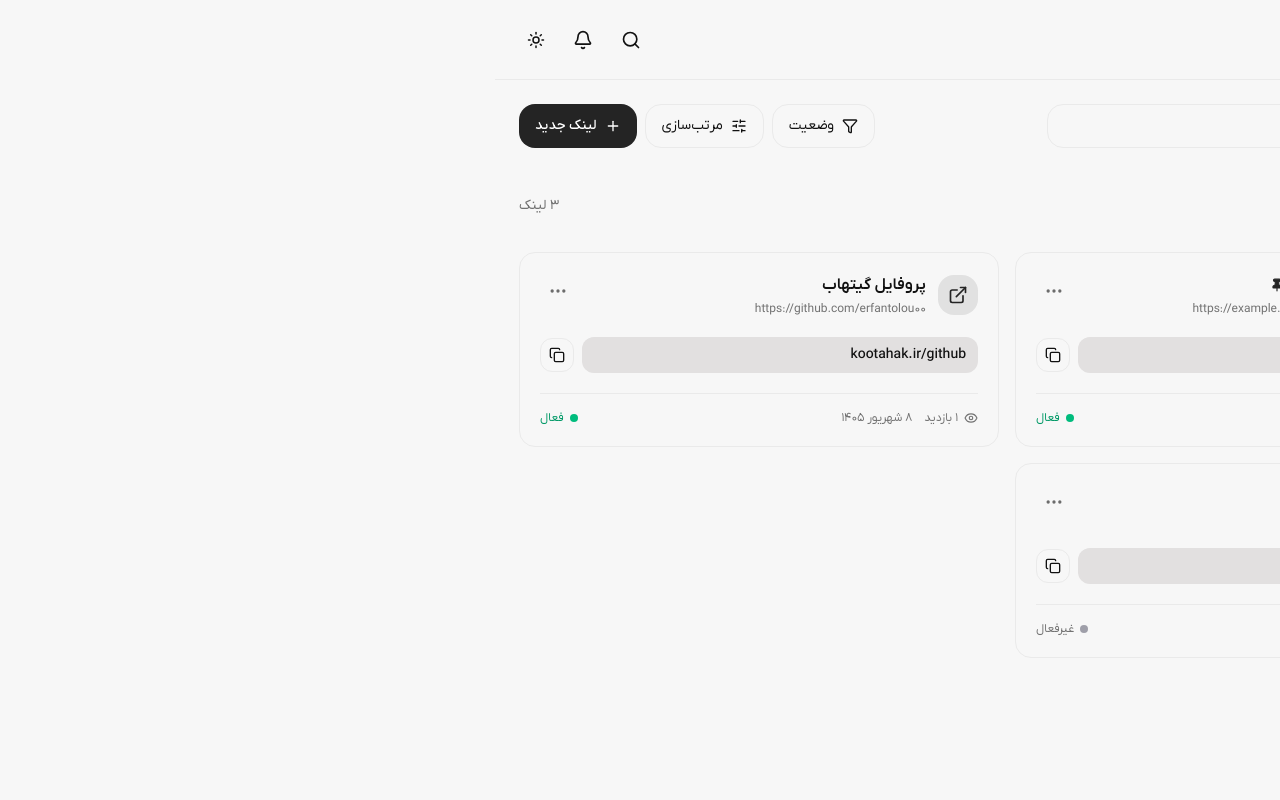
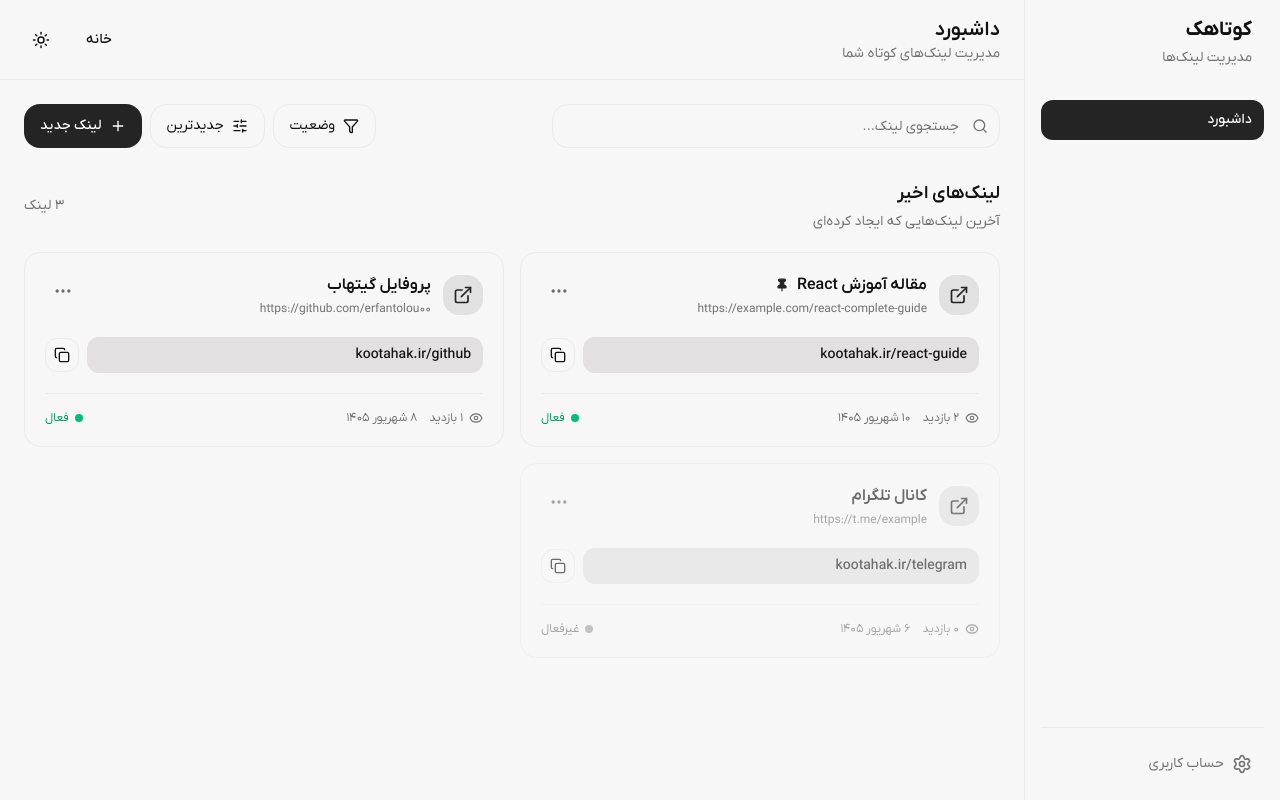
Before and after one commit to Mahdi-heydari/kootahak, a Next.js app in the folder frontend/: page /dashboard in a window 1280 px wide. Built offline with nearby package versions, Linux system fonts and the light colour scheme.

Commit message:
feat(dashboard): enhance layout with header, improve link management UI, and update sidebar functionality

```diff
--- a/frontend/src/app/(dashboard)/dashboard/page.tsx
+++ b/frontend/src/app/(dashboard)/dashboard/page.tsx
@@ -1,4 +1,3 @@
-import DashboardHeader from "@/components/dashboard/DashboardHeader";
 import LinkToolbar from "@/components/dashboard/LinkToolbar";
 import LinkList from "@/components/dashboard/LinkList";
 
@@ -6,14 +5,10 @@ import { mockLinks } from "@/contents/dashboard";
 
 export default function DashboardPage() {
   return (
-    <div>
-      <DashboardHeader />
+    <div className="space-y-8 p-6">
+      <LinkToolbar />
 
-      <main className="space-y-8 p-6">
-        <LinkToolbar />
-
-        <LinkList links={mockLinks} />
-      </main>
+      <LinkList links={mockLinks} />
     </div>
   );
 }
--- a/frontend/src/app/(dashboard)/layout.tsx
+++ b/frontend/src/app/(dashboard)/layout.tsx
@@ -1,5 +1,6 @@
 import { ReactNode } from "react";
 import { DashboardSidebar } from "@/components/dashboard/DashboardSidebar";
+import DashboardHeader from "@/components/dashboard/DashboardHeader";
 
 interface DashboardLayoutProps {
   children: ReactNode;
@@ -7,10 +8,12 @@ interface DashboardLayoutProps {
 
 export default function DashboardLayout({ children }: DashboardLayoutProps) {
   return (
-    <div className="flex min-h-screen bg-background">
+    <div className="flex h-screen overflow-hidden bg-background">
       <DashboardSidebar />
-
-      <main className="flex-1">{children}</main>
+      <div className="flex flex-1 flex-col overflow-hidden">
+        <DashboardHeader />
+        <main className="flex-1 overflow-y-auto">{children}</main>
+      </div>
     </div>
   );
 }
--- a/frontend/src/app/(dashboard)/links/page.tsx
+++ b/frontend/src/app/(dashboard)/links/page.tsx
@@ -4,7 +4,7 @@ import { mockLinks } from "@/contents/dashboard";
 
 export default function LinksPage() {
   return (
-    <main className="space-y-8 p-6">
+    <div className="space-y-8 p-6">
       <div>
         <h1 className="text-2xl font-bold">لینک‌های من</h1>
 
@@ -16,6 +16,6 @@ export default function LinksPage() {
       <LinkToolbar />
 
       <LinkList links={mockLinks} />
-    </main>
+    </div>
   );
 }
--- a/frontend/src/app/(dashboard)/settings/page.tsx
+++ b/frontend/src/app/(dashboard)/settings/page.tsx
@@ -1,6 +1,5 @@
 "use client";
 
-import { useState } from "react";
 import { useForm } from "react-hook-form";
 import { z } from "zod";
 import { zodResolver } from "@hookform/resolvers/zod";
@@ -25,26 +24,17 @@ type ProfileForm = z.infer<typeof profileSchema>;
 type PasswordForm = z.infer<typeof passwordSchema>;
 
 export default function SettingsPage() {
-  const [avatarPreview, setAvatarPreview] = useState<string | null>(null);
-
   const profileForm = useForm<ProfileForm>({
     resolver: zodResolver(profileSchema),
-    defaultValues: { name: "", email: "" }, // بعداً از user واقعی
+    defaultValues: { name: "", email: "" },
   });
 
   const passwordForm = useForm<PasswordForm>({
     resolver: zodResolver(passwordSchema),
   });
 
-  const onAvatarChange = (e: React.ChangeEvent<HTMLInputElement>) => {
-    const file = e.target.files?.[0];
-    if (!file) return;
-    setAvatarPreview(URL.createObjectURL(file));
-    // بعداً آپلود به API
-  };
-
   return (
-    <main className="mx-auto max-w-2xl space-y-10 p-6">
+    <div className="mx-auto max-w-2xl space-y-10 p-6">
       <div>
         <h1 className="text-2xl font-bold">تنظیمات</h1>
         <p className="mt-1 text-sm text-muted-foreground">
@@ -52,111 +42,44 @@ export default function SettingsPage() {
         </p>
       </div>
 
-      {/* عکس پروفایل */}
-      <section className="rounded-2xl border p-6 space-y-4">
-        <h2 className="font-semibold">عکس پروفایل</h2>
-        <div className="flex items-center gap-4">
-          <div className="size-20 overflow-hidden rounded-full bg-muted">
-            {avatarPreview ? (
-              <img src={avatarPreview} alt="avatar" className="size-full object-cover" />
-            ) : (
-              <div className="flex size-full items-center justify-center text-muted-foreground">
-                بدون عکس
-              </div>
-            )}
-          </div>
-          <label className="cursor-pointer rounded-lg border px-4 py-2 text-sm hover:bg-muted">
-            انتخاب عکس
-            <input type="file" accept="image/*" className="hidden" onChange={onAvatarChange} />
-          </label>
-        </div>
-      </section>
-
-      {/* اطلاعات پروفایل */}
+      {/* اطلاعات حساب */}
       <section className="rounded-2xl border p-6 space-y-4">
         <h2 className="font-semibold">اطلاعات حساب</h2>
-        <form
-          onSubmit={profileForm.handleSubmit((data) => {
-            console.log("profile", data);
-            // API update profile
-          })}
-          className="space-y-4"
-        >
+        <form onSubmit={profileForm.handleSubmit((data) => { console.log("profile", data); })} className="space-y-4">
           <div>
             <label className="text-sm">نام</label>
-            <input
-              {...profileForm.register("name")}
-              className="mt-1 w-full rounded-lg border bg-background px-3 py-2"
-            />
-            {profileForm.formState.errors.name && (
-              <p className="mt-1 text-sm text-red-500">
-                {profileForm.formState.errors.name.message}
-              </p>
-            )}
+            <input {...profileForm.register("name")} className="mt-1 w-full rounded-lg border bg-background px-3 py-2" />
+            {profileForm.formState.errors.name && <p className="mt-1 text-sm text-red-500">{profileForm.formState.errors.name.message}</p>}
           </div>
           <div>
             <label className="text-sm">ایمیل</label>
-            <input
-              type="email"
-              {...profileForm.register("email")}
-              className="mt-1 w-full rounded-lg border bg-background px-3 py-2"
-            />
-            {profileForm.formState.errors.email && (
-              <p className="mt-1 text-sm text-red-500">
-                {profileForm.formState.errors.email.message}
-              </p>
-            )}
+            <input type="email" {...profileForm.register("email")} className="mt-1 w-full rounded-lg border bg-background px-3 py-2" />
+            {profileForm.formState.errors.email && <p className="mt-1 text-sm text-red-500">{profileForm.formState.errors.email.message}</p>}
           </div>
-          <button type="submit" className="rounded-lg bg-primary px-4 py-2 text-primary-foreground">
-            ذخیره تغییرات
-          </button>
+          <button type="submit" className="rounded-lg bg-primary px-4 py-2 text-primary-foreground">ذخیره تغییرات</button>
         </form>
       </section>
 
       {/* تغییر رمز */}
       <section className="rounded-2xl border p-6 space-y-4">
         <h2 className="font-semibold">تغییر رمز عبور</h2>
-        <form
-          onSubmit={passwordForm.handleSubmit((data) => {
-            console.log("password", data);
-            // API change password
-          })}
-          className="space-y-4"
-        >
+        <form onSubmit={passwordForm.handleSubmit((data) => { console.log("password", data); })} className="space-y-4">
           <div>
             <label className="text-sm">رمز فعلی</label>
-            <input
-              type="password"
-              {...passwordForm.register("currentPassword")}
-              className="mt-1 w-full rounded-lg border bg-background px-3 py-2"
-            />
+            <input type="password" {...passwordForm.register("currentPassword")} className="mt-1 w-full rounded-lg border bg-background px-3 py-2" />
           </div>
           <div>
             <label className="text-sm">رمز جدید</label>
-            <input
-              type="password"
-              {...passwordForm.register("newPassword")}
-              className="mt-1 w-full rounded-lg border bg-background px-3 py-2"
-            />
+            <input type="password" {...passwordForm.register("newPassword")} className="mt-1 w-full rounded-lg border bg-background px-3 py-2" />
           </div>
           <div>
             <label className="text-sm">تکرار رمز جدید</label>
-            <input
-              type="password"
-              {...passwordForm.register("confirmPassword")}
-              className="mt-1 w-full rounded-lg border bg-background px-3 py-2"
-            />
-            {passwordForm.formState.errors.confirmPassword && (
-              <p className="mt-1 text-sm text-red-500">
-                {passwordForm.formState.errors.confirmPassword.message}
-              </p>
-            )}
+            <input type="password" {...passwordForm.register("confirmPassword")} className="mt-1 w-full rounded-lg border bg-background px-3 py-2" />
+            {passwordForm.formState.errors.confirmPassword && <p className="mt-1 text-sm text-red-500">{passwordForm.formState.errors.confirmPassword.message}</p>}
           </div>
-          <button type="submit" className="rounded-lg bg-primary px-4 py-2 text-primary-foreground">
-            تغییر رمز
-          </button>
+          <button type="submit" className="rounded-lg bg-primary px-4 py-2 text-primary-foreground">تغییر رمز</button>
         </form>
       </section>
-    </main>
+    </div>
   );
 }
--- a/frontend/src/components/dashboard/DashboardHeader.tsx
+++ b/frontend/src/components/dashboard/DashboardHeader.tsx
@@ -1,6 +1,6 @@
 "use client";
 
-import { Bell, Search } from "lucide-react";
+import Link from "next/link";
 import ThemeToggle from "../ui/theme-toggle";
 
 export default function DashboardHeader() {
@@ -14,21 +14,12 @@ export default function DashboardHeader() {
       </div>
 
       <div className="flex items-center gap-3">
-        <button
-          type="button"
-          className="rounded-lg p-2 transition hover:bg-muted"
-          aria-label="جستجو"
+        <Link
+          href="/"
+          className="rounded-lg px-4 py-2 text-sm font-medium transition hover:bg-muted"
         >
-          <Search className="size-5" />
-        </button>
-
-        <button
-          type="button"
-          className="rounded-lg p-2 transition hover:bg-muted"
-          aria-label="اعلان‌ها"
-        >
-          <Bell className="size-5" />
-        </button>
+          خانه
+        </Link>
 
         <ThemeToggle />
       </div>
--- a/frontend/src/components/dashboard/DashboardSidebar.tsx
+++ b/frontend/src/components/dashboard/DashboardSidebar.tsx
@@ -20,7 +20,7 @@ export function DashboardSidebar() {
       <nav className="flex-1">
         <ul className="space-y-1">
           {sidebarItems.map((item) => {
-            const isActive = pathname === item.href;
+            const isActive = pathname.startsWith(item.href);
 
             return (
               <li key={item.href}>
@@ -44,9 +44,10 @@ export function DashboardSidebar() {
       <div className="border-t pt-4">
         <Link
           href="/settings"
-          className="block rounded-lg px-3 py-2.5 text-sm text-muted-foreground transition-colors hover:bg-muted hover:text-foreground"
+          className="flex items-center gap-2 rounded-lg px-3 py-2.5 text-sm text-muted-foreground transition-colors hover:bg-muted hover:text-foreground"
         >
-          <Settings />
+          <Settings className="size-5" />
+          <span>حساب کاربری</span>
         </Link>
       </div>
     </aside>
--- a/frontend/src/components/dashboard/LinkCard.tsx
+++ b/frontend/src/components/dashboard/LinkCard.tsx
@@ -1,24 +1,46 @@
 "use client";
 
-import { Copy, ExternalLink, Eye, MoreHorizontal, Pin } from "lucide-react";
+import { useState, useRef, useEffect } from "react";
+import { Copy, ExternalLink, Eye, MoreHorizontal, Pin, Pencil, Trash2, ToggleLeft } from "lucide-react";
 
-import type { LinkData } from "@/types/links";
+import type { Link } from "@/types/links";
 import Link from "next/link";
 
 interface LinkCardProps {
-  link: LinkData;
+  link: Link;
 }
 
 export default function LinkCard({ link }: LinkCardProps) {
+  const [menuOpen, setMenuOpen] = useState(false);
+  const [modal, setModal] = useState<{ type: "delete" | "toggle"; linkId: number } | null>(null);
+  const menuRef = useRef<HTMLDivElement>(null);
+
   const shortUrl = `kootahak.ir/${link.shortCode}`;
 
   const formattedDate = new Intl.DateTimeFormat("fa-IR", {
     dateStyle: "medium",
   }).format(new Date(link.createdAt));
 
+  useEffect(() => {
+    function handleClickOutside(e: MouseEvent) {
+      if (menuRef.current && !menuRef.current.contains(e.target as Node)) {
+        setMenuOpen(false);
+      }
+    }
+    document.addEventListener("mousedown", handleClickOutside);
+    return () => document.removeEventListener("mousedown", handleClickOutside);
+  }, []);
+
   return (
+    <>
       <Link href={`/dashboard/analytics/${link.id}`} className="block">
-      <article className="group rounded-2xl border bg-background p-5 transition-all hover:-translate-y-0.5 hover:border-primary/30 hover:shadow-md">
+        <article
+          className={`group rounded-2xl border bg-background p-5 transition-all ${
+            !link.isActive
+              ? "opacity-60 grayscale hover:opacity-70"
+              : "hover:-translate-y-0.5 hover:border-primary/30 hover:shadow-md"
+          }`}
+        >
           {/* Header */}
           <div className="flex items-start justify-between gap-3">
             <div className="flex min-w-0 items-center gap-3">
@@ -41,6 +63,7 @@ export default function LinkCard({ link }: LinkCardProps) {
               </div>
             </div>
 
+            <div className="relative" ref={menuRef}>
               <button
                 type="button"
                 className="shrink-0 rounded-lg p-2 opacity-60 transition hover:bg-muted hover:opacity-100"
@@ -48,10 +71,57 @@ export default function LinkCard({ link }: LinkCardProps) {
                 onClick={(e) => {
                   e.preventDefault();
                   e.stopPropagation();
+                  setMenuOpen((prev) => !prev);
                 }}
               >
                 <MoreHorizontal className="size-5" />
               </button>
+
+              {menuOpen && (
+                <div className="absolute left-0 top-full z-50 mt-1 w-44 rounded-xl border bg-background p-1 shadow-lg">
+                  <button
+                    type="button"
+                    className="flex w-full items-center gap-2 rounded-lg px-3 py-2 text-sm transition hover:bg-muted"
+                    onClick={(e) => {
+                      e.preventDefault();
+                      e.stopPropagation();
+                      setMenuOpen(false);
+                    }}
+                  >
+                    <Pencil className="size-4" />
+                    ویرایش
+                  </button>
+
+                  <button
+                    type="button"
+                    className="flex w-full items-center gap-2 rounded-lg px-3 py-2 text-sm transition hover:bg-muted"
+                    onClick={(e) => {
+                      e.preventDefault();
+                      e.stopPropagation();
+                      setMenuOpen(false);
+                      setModal({ type: "toggle", linkId: link.id });
+                    }}
+                  >
+                    <ToggleLeft className="size-4" />
+                    {link.isActive ? "غیرفعال کردن" : "فعال کردن"}
+                  </button>
+
+                  <button
+                    type="button"
+                    className="flex w-full items-center gap-2 rounded-lg px-3 py-2 text-sm text-red-500 transition hover:bg-red-50 dark:hover:bg-red-950/50"
+                    onClick={(e) => {
+                      e.preventDefault();
+                      e.stopPropagation();
+                      setMenuOpen(false);
+                      setModal({ type: "delete", linkId: link.id });
+                    }}
+                  >
+                    <Trash2 className="size-4" />
+                    حذف
+                  </button>
+                </div>
+              )}
+            </div>
           </div>
 
           {/* Short URL */}
@@ -104,5 +174,51 @@ export default function LinkCard({ link }: LinkCardProps) {
           </div>
         </article>
       </Link>
+
+      {/* Confirmation Modal */}
+      {modal && (
+        <div
+          className="fixed inset-0 z-50 flex items-center justify-center bg-black/50"
+          onClick={() => setModal(null)}
+        >
+          <div
+            className="mx-4 w-full max-w-sm rounded-2xl border bg-background p-6 shadow-xl"
+            onClick={(e) => e.stopPropagation()}
+          >
+            <h3 className="text-lg font-semibold">
+              {modal.type === "delete" ? "حذف لینک" : "تغییر وضعیت لینک"}
+            </h3>
+            <p className="mt-2 text-sm text-muted-foreground">
+              {modal.type === "delete"
+                ? "آیا از حذف این لینک اطمینان دارید؟ این عمل قابل بازگشت نیست."
+                : `آیا می‌خواهید این لینک را ${link.isActive ? "غیرفعال" : "فعال"} کنید؟`}
+            </p>
+            <div className="mt-6 flex justify-end gap-3">
+              <button
+                type="button"
+                className="rounded-lg border px-4 py-2 text-sm transition hover:bg-muted"
+                onClick={() => setModal(null)}
+              >
+                انصراف
+              </button>
+              <button
+                type="button"
+                className={`rounded-lg px-4 py-2 text-sm text-white transition ${
+                  modal.type === "delete"
+                    ? "bg-red-500 hover:bg-red-600"
+                    : "bg-primary hover:opacity-90"
+                }`}
+                onClick={() => {
+                  console.log(`${modal.type} link ${modal.linkId}`);
+                  setModal(null);
+                }}
+              >
+                {modal.type === "delete" ? "حذف" : "تأیید"}
+              </button>
+            </div>
+          </div>
+        </div>
+      )}
+    </>
   );
 }
--- a/frontend/src/components/dashboard/LinkToolbar.tsx
+++ b/frontend/src/components/dashboard/LinkToolbar.tsx
@@ -1,8 +1,53 @@
 "use client";
 
 import { Filter, Plus, Search, SlidersHorizontal } from "lucide-react";
+import { useSearchParams, useRouter, usePathname } from "next/navigation";
+import { useCallback } from "react";
 
 export default function LinkToolbar() {
+  const searchParams = useSearchParams();
+  const router = useRouter();
+  const pathname = usePathname();
+
+  const search = searchParams.get("search") || "";
+  const status = searchParams.get("status") || "";
+  const sort = searchParams.get("sort") || "";
+
+  const createQuery = useCallback(
+    (updates: Record<string, string>) => {
+      const params = new URLSearchParams(searchParams.toString());
+      for (const [key, value] of Object.entries(updates)) {
+        if (value) {
+          params.set(key, value);
+        } else {
+          params.delete(key);
+        }
+      }
+      return params.toString();
+    },
+    [searchParams]
+  );
+
+  const updateSearch = (value: string) => {
+    router.push(`${pathname}?${createQuery({ search: value })}`);
+  };
+
+  const toggleStatus = () => {
+    const next = status === "active" ? "inactive" : status === "inactive" ? "" : "active";
+    router.push(`${pathname}?${createQuery({ status: next })}`);
+  };
+
+  const cycleSort = () => {
+    const next = sort === "newest" ? "oldest" : sort === "oldest" ? "popular" : "newest";
+    router.push(`${pathname}?${createQuery({ sort: next })}`);
+  };
+
+  const sortLabel =
+    sort === "oldest" ? "قدیمی‌ترین" : sort === "popular" ? "محبوب‌ترین" : "جدیدترین";
+
+  const statusLabel =
+    status === "inactive" ? "غیرفعال" : status === "active" ? "فعال" : "وضعیت";
+
   return (
     <div className="flex flex-col gap-3 sm:flex-row sm:items-center sm:justify-between">
       <div className="relative flex-1 sm:max-w-md">
@@ -11,6 +56,8 @@ export default function LinkToolbar() {
         <input
           type="text"
           placeholder="جستجوی لینک..."
+          value={search}
+          onChange={(e) => updateSearch(e.target.value)}
           className="h-11 w-full rounded-xl border bg-background pe-10 pr-10 text-sm outline-none transition placeholder:text-muted-foreground focus:border-primary"
         />
       </div>
@@ -18,18 +65,24 @@ export default function LinkToolbar() {
       <div className="flex items-center gap-2">
         <button
           type="button"
-          className="flex h-11 items-center gap-2 rounded-xl border px-4 text-sm transition hover:bg-muted"
+          onClick={toggleStatus}
+          className={`flex h-11 items-center gap-2 rounded-xl border px-4 text-sm transition hover:bg-muted ${
+            status ? "border-primary text-primary" : ""
+          }`}
         >
           <Filter className="size-4" />
-          <span>وضعیت</span>
+          <span>{statusLabel}</span>
         </button>
 
         <button
           type="button"
-          className="flex h-11 items-center gap-2 rounded-xl border px-4 text-sm transition hover:bg-muted"
+          onClick={cycleSort}
+          className={`flex h-11 items-center gap-2 rounded-xl border px-4 text-sm transition hover:bg-muted ${
+            sort ? "border-primary text-primary" : ""
+          }`}
         >
           <SlidersHorizontal className="size-4" />
-          <span>مرتب‌سازی</span>
+          <span>{sortLabel}</span>
         </button>
 
         <button
--- a/frontend/src/contents/dashboard.ts
+++ b/frontend/src/contents/dashboard.ts
@@ -2,8 +2,6 @@ import type { Link } from "@/types/links";
 
 export const sidebarItems = [
   { label: "داشبورد", href: "/dashboard" },
-  { label: "لینک‌های من", href: "/links" },
-  { label: "آمار", href: "/analytics" },
 ];
 
 export const mockLinks: Link[] = [
```
Lines whose indentation alone changed are shown as unchanged.
